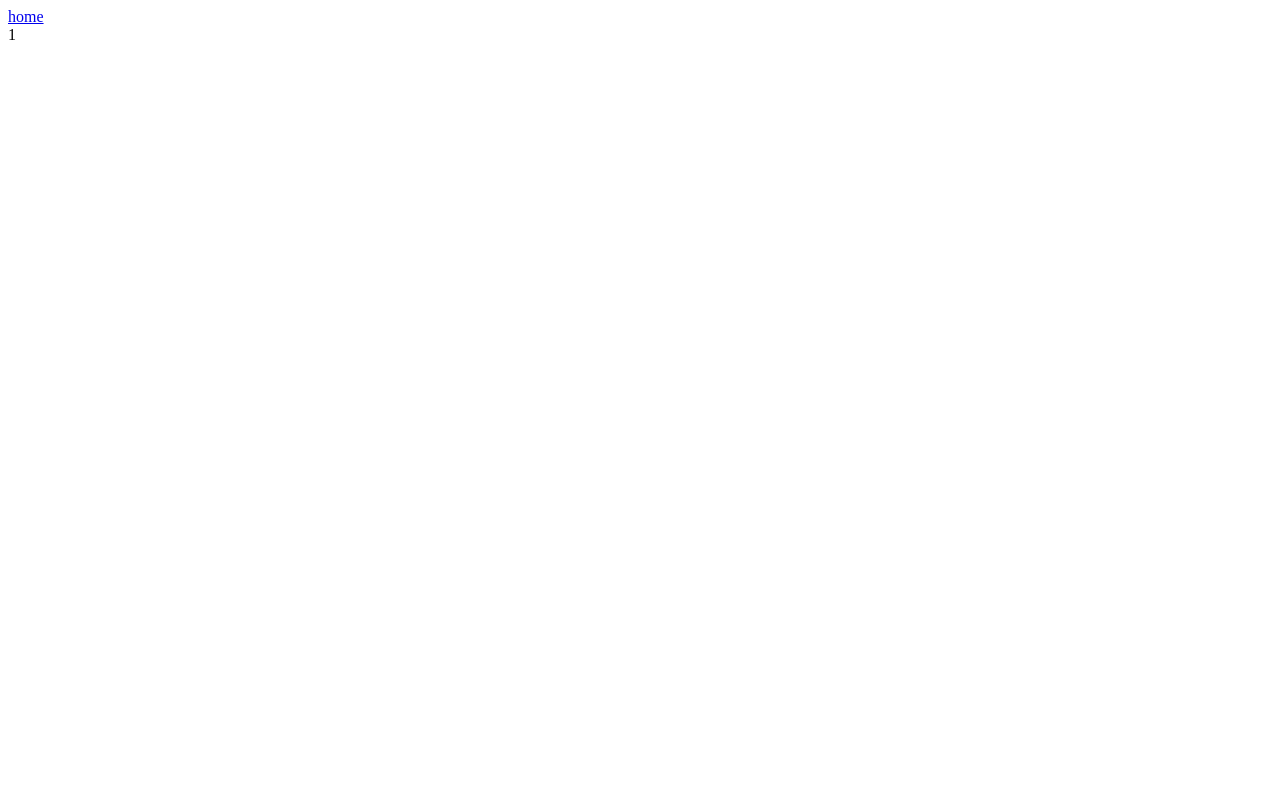
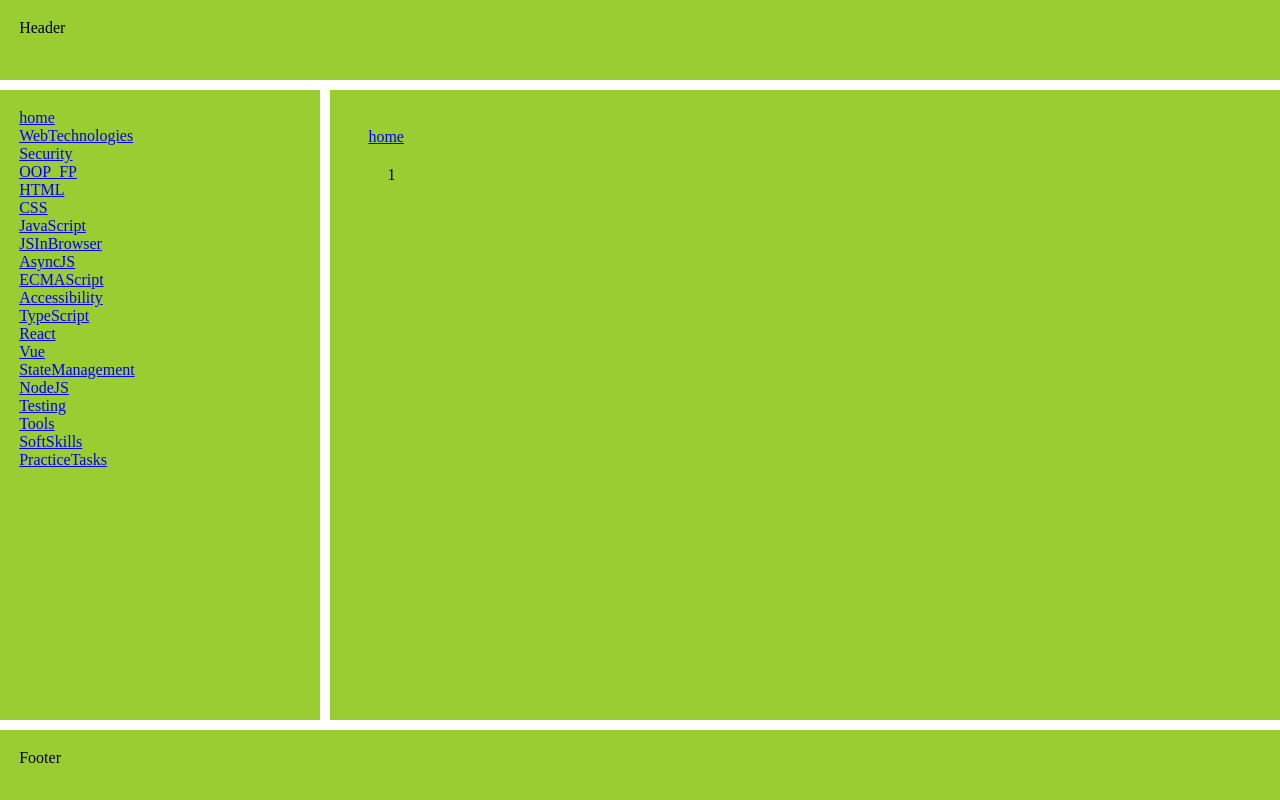
Before and after one commit to Elhantero/Front-end-questions, a React app: page /categories/1 in a window 1280 px wide. Built offline with nearby package versions, Linux system fonts and the light colour scheme.

Commit message:
refactored and fix routing after refresh page

```diff
--- a/public/index.html
+++ b/public/index.html
@@ -1,8 +1,14 @@
 <!DOCTYPE html>
+<style>
+    body { margin: 0 }
+</style>
+
 <html lang="en">
     <head>
         <meta charset="UTF-8">
         <meta name="viewport" content="width=device-width, initial-scale=1.0">
+        <link rel="icon" href="./favicon.ico" />
+        <base href="/">
         <title>Front-end-questions</title>
     </head>
     <body>
--- a/src/App.js
+++ b/src/App.js
@@ -1,10 +1,13 @@
 import React from 'react';
-import RoutesComponent from './RoutesComponent';
+import { Route, Routes } from 'react-router-dom';
+import Main from './components/pages/Main';
 
 const App = () => (
-  <div>
-    <RoutesComponent />
-  </div>
+  <Routes>
+    <Route path="/" element={<Main />}>
+      <Route path="categories/:categoryName" element={<Main />} />
+    </Route>
+  </Routes>
 );
 
 export default App;
--- a/src/RoutesComponent.js
+++ /dev/null
@@ -1,13 +0,0 @@
-import React from 'react';
-import { Routes, Route } from 'react-router-dom';
-import Main from './components/pages/Main';
-import CategoryPage from './components/pages/CategoryPage';
-
-const RoutesComponent = () => (
-  <Routes>
-    <Route path="/" element={<Main />} />
-    <Route path="/categories/:categoryName" element={<CategoryPage />} />
-  </Routes>
-);
-
-export default RoutesComponent;
--- a/src/components/pages/CategoryPage.js
+++ b/src/components/common/CategoryBlock.js
@@ -1,15 +1,15 @@
 import React from 'react';
 import { Link, useParams } from 'react-router-dom';
 
-const CategoryPage = () => {
+const CategoryBlock = () => {
   const a = useParams();
   console.log(a, 'CategoryPage.js', 6);
   return (
     <div>
       <Link to="/">home</Link>
-        <div>{a.categoryName}</div>
+      <div>{a.categoryName}</div>
     </div>
   );
 };
 
-export default CategoryPage;
+export default CategoryBlock;
--- a/src/components/pages/Main.js
+++ b/src/components/pages/Main.js
@@ -1,15 +1,15 @@
 import React from 'react';
-import { Routes, Route, Link } from 'react-router-dom';
-import styled from 'styled-components';
+import { Link } from 'react-router-dom';
+import {
+  BodyWrapper, Header, Nav, Article, Footer,
+} from '../styled/styledComponents';
 import { categoriesOrder } from '../../constants/categories';
-
-const MainWrapper = styled.div`
-    display: flex;
-    flex-direction: column;
-`;
+import CategoryBlock from '../common/CategoryBlock';
 
 const Main = () => (
-  <MainWrapper>
+  <BodyWrapper>
+    <Header id="pageHeader">Header</Header>
+    <Nav id="mainNav">
       <Link to="/">home</Link>
       {categoriesOrder.map((categoryName) => (
         <Link
@@ -19,7 +19,12 @@ const Main = () => (
           {categoryName}
         </Link>
       ))}
-  </MainWrapper>
+    </Nav>
+    <Article id="mainArticle">
+      <CategoryBlock />
+    </Article>
+    <Footer id="pageFooter">Footer</Footer>
+  </BodyWrapper>
 );
 
 export default Main;
--- /dev/null
+++ b/src/components/styled/styledComponents.js
@@ -0,0 +1,43 @@
+import styled from 'styled-components';
+
+export const BodyWrapper = styled.div`
+    display: grid;
+    grid-template-areas:
+    "header header"
+    "nav article"
+    "footer footer";
+    grid-template-rows: 80px 1fr 70px;
+    grid-template-columns: minmax(300px, 25%) 1fr;
+    grid-row-gap: 10px;
+    grid-column-gap: 10px;
+    height: 100vh;
+    margin: 0;
+    > header, footer, article, nav, div {
+        padding: 1.2em;
+        background: yellowgreen;
+    }
+    @media (max-width: 768px) {
+        grid-template-areas:
+          "header"
+          "nav"
+          "article"
+          "footer";
+        grid-template-rows: 80px 1fr 1fr 70px;
+        grid-template-columns: 1fr;
+    }
+`;
+
+export const Header = styled.header`
+    grid-area: header;
+`;
+export const Article = styled.header`
+    grid-area: article;
+`;
+export const Nav = styled.header`
+    grid-area: nav;
+    display: flex;
+    flex-direction: column;
+`;
+export const Footer = styled.header`
+    grid-area: footer;
+`;
--- a/webpack.config.js
+++ b/webpack.config.js
@@ -32,5 +32,6 @@ module.exports = {
   devServer: {
     port: 3000,
     hot: true,
+    historyApiFallback: true,
   },
 };
```
Also changed, not shown: 2 other files (tests, documents, lock files or other folders). Lines whose indentation alone changed are shown as unchanged.
